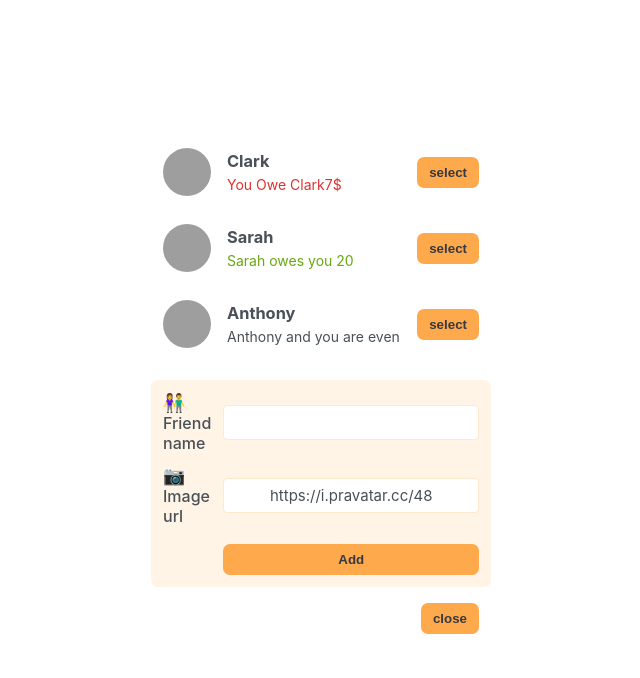
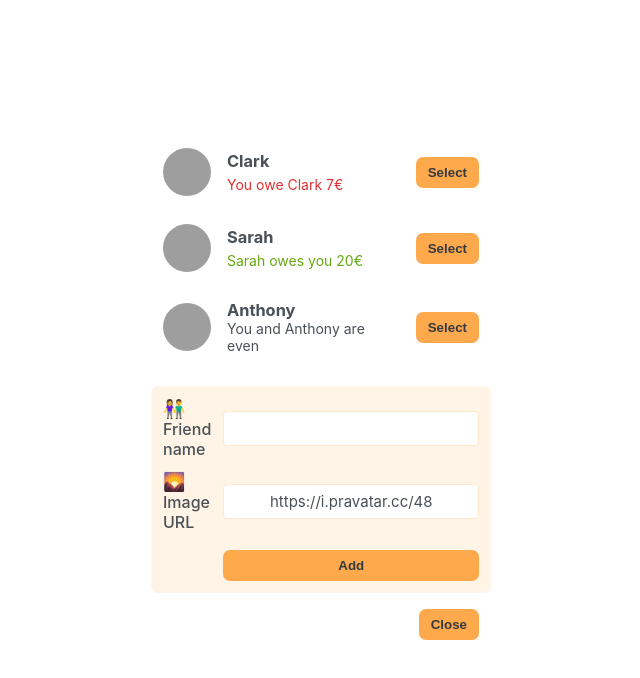
Before and after one commit to Linay90/React_Projects, a React (Create React App) app in the folder SplitBite/splitbite/: page / in a window 1280 px wide. Both pictures are taken after a click on the button "Add friend". Shown: the top 678 px of the page, without its empty margins (79-719 px from the left). Built offline with nearby package versions, Linux system fonts and the light colour scheme; grey boxes are pictures that could not be loaded; the HTML template or start-up script is replaced by a standard one.

Commit message:
completed

```diff
--- a/SplitBite/splitbite/src/App.js
+++ b/SplitBite/splitbite/src/App.js
@@ -21,144 +21,207 @@
   },
 ];
 
-function Button({children,onClick}){
-  return <button className="button" onClick={onClick}>{children}</button>
-
+function Button({ children, onClick }) {
+  return (
+    <button className="button" onClick={onClick}>
+      {children}
+    </button>
+  );
 }
 
- export default function App(){
-  const[friends,setFriends]=useState(initialFriends)
+export default function App() {
+  const [friends, setFriends] = useState(initialFriends);
+  const [showAddFriend, setShowAddFriend] = useState(false);
+  const [selectedFriend, setSelectedFriend] = useState(null);
 
-  const[showAddFriend,setShowAddFriend]= useState(false)
-
-  const[selectedFriend,setSelectedFriend]=useState(null)
-
-  function handleShowAddFriend(){
-    setShowAddFriend((show)=>!show);
+  function handleShowAddFriend() {
+    setShowAddFriend((show) => !show);
   }
 
-
-   function handleAddFriend(friend){
-    setFriends((friends)=>[...friends,friend])
-    setShowAddFriend(false)
+  function handleAddFriend(friend) {
+    setFriends((friends) => [...friends, friend]);
+    setShowAddFriend(false);
   }
 
-
-
-
-   function handleSelection(friend){
-    setSelectedFriend(friend)
-
-   }
-  return<div className="app">
-    <div className="sidebar">
-    <FriendList friends={friends} onSelection={handleSelection}/>
-
-   {showAddFriend&&  <FormAddFriend onAddFriend={handleAddFriend}/>}
-    <Button onClick={handleShowAddFriend}>{showAddFriend?"close":"Add friend"}</Button>
-    </div>
-    {selectedFriend &&<FormSplitBill/>}
-
-  </div>
+  function handleSelection(friend) {
+    // setSelectedFriend(friend);
+    setSelectedFriend((cur) => (cur?.id === friend.id ? null : friend));
+    setShowAddFriend(false);
   }
 
+  function handleSplitBill(value) {
+    setFriends((friends) =>
+      friends.map((friend) =>
+        friend.id === selectedFriend.id
+          ? { ...friend, balance: friend.balance + value }
+          : friend
+      )
+    );
 
- function FriendList({friends,onSelection}){
-  return<ul>
-    {friends.map((friend)=>(
-      <Friend friend={friend} key={friend.id}
-      onSelection={onSelection}/>
-    ))}
-
-    </ul>
-
+    setSelectedFriend(null);
   }
 
- function Friend({friend,onSelection}){
-  return <li>
-    <img src={friend.image} alt={friend.name}/>
+  return (
+    <div className="app">
+      <div className="sidebar">
+        <FriendsList
+          friends={friends}
+          selectedFriend={selectedFriend}
+          onSelection={handleSelection}
+        />
+
+        {showAddFriend && <FormAddFriend onAddFriend={handleAddFriend} />}
+
+        <Button onClick={handleShowAddFriend}>
+          {showAddFriend ? "Close" : "Add friend"}
+        </Button>
+      </div>
+
+      {selectedFriend && (
+        <FormSplitBill
+          selectedFriend={selectedFriend}
+          onSplitBill={handleSplitBill}
+          key={selectedFriend.id}
+        />
+      )}
+    </div>
+  );
+}
+
+function FriendsList({ friends, onSelection, selectedFriend }) {
+  return (
+    <ul>
+      {friends.map((friend) => (
+        <Friend
+          friend={friend}
+          key={friend.id}
+          selectedFriend={selectedFriend}
+          onSelection={onSelection}
+        />
+      ))}
+    </ul>
+  );
+}
+
+function Friend({ friend, onSelection, selectedFriend }) {
+  const isSelected = selectedFriend?.id === friend.id;
+
+  return (
+    <li className={isSelected ? "selected" : ""}>
+      <img src={friend.image} alt={friend.name} />
       <h3>{friend.name}</h3>
-    {friend.balance < 0 &&(
+
+      {friend.balance < 0 && (
         <p className="red">
-        You Owe {friend.name}{Math.abs(friend.balance)}$
-
+          You owe {friend.name} {Math.abs(friend.balance)}€
         </p>
       )}
-    {friend.balance >0 &&(
+      {friend.balance > 0 && (
         <p className="green">
-        {friend.name} owes you {Math.abs(friend.balance)}
-
+          {friend.name} owes you {Math.abs(friend.balance)}€
         </p>
       )}
-     {friend.balance ===0 &&(
-      <p >
-        {friend.name} and you are even
+      {friend.balance === 0 && <p>You and {friend.name} are even</p>}
 
-      </p>
-    )}
-
-
-    <Button onClick={()=>onSelection(friend)}>select</Button>
-
-
+      <Button onClick={() => onSelection(friend)}>
+        {isSelected ? "Close" : "Select"}
+      </Button>
     </li>
-
+  );
 }
 
+function FormAddFriend({ onAddFriend }) {
+  const [name, setName] = useState("");
+  const [image, setImage] = useState("https://i.pravatar.cc/48");
 
+  function handleSubmit(e) {
+    e.preventDefault();
 
+    if (!name || !image) return;
 
-
- function FormAddFriend({onAddFriend}){
-  const[name,setName]=useState("")
-  const[image,setImage]=useState("https://i.pravatar.cc/48")
-
-  function handleSubmit(e){
-    e.preventDefault();
-    if(!name || !image) return
-    const id=crypto.randomUUID();
-    const newFriend={
+    const id = crypto.randomUUID();
+    const newFriend = {
       id,
       name,
-      image:`${image}?=${id}`,
-      balance:0,
+      image: `${image}?=${id}`,
+      balance: 0,
+    };
 
-    };
     onAddFriend(newFriend);
-    setName("")
-    setImage("https://i.pravatar.cc/48")
 
-  }
-  return <form className="form-add-friend" onSubmit={handleSubmit}>
-  <label>👫Friend name </label>
-  <input type="text" value={name}onChange={(e)=>setName(e.target.value)}/>
-
-  <label>📷Image url </label>
-  <input type="text" value={image}onChange={(e)=>setImage(e.target.value)}/>
-  <Button>Add</Button>
-
-
-  </form>
-
+    setName("");
+    setImage("https://i.pravatar.cc/48");
   }
 
- function FormSplitBill(){
-  return<form className="form-split-bill">
-    <h2>split a bill with X</h2>
-    <label> 💰Bill value </label>
-  <input type="text"/>
-  <label> 💲Your expense </label>
-  <input type="text"/>
-  <label> 👭X's expense </label>
-  <input type="text"/>
+  return (
+    <form className="form-add-friend" onSubmit={handleSubmit}>
+      <label>👫 Friend name</label>
+      <input
+        type="text"
+        value={name}
+        onChange={(e) => setName(e.target.value)}
+      />
 
-  <label> 🤑who is paying the bill </label>
-  <select>
+      <label>🌄 Image URL</label>
+      <input
+        type="text"
+        value={image}
+        onChange={(e) => setImage(e.target.value)}
+      />
+
+      <Button>Add</Button>
+    </form>
+  );
+}
+
+function FormSplitBill({ selectedFriend, onSplitBill }) {
+  const [bill, setBill] = useState("");
+  const [paidByUser, setPaidByUser] = useState("");
+  const paidByFriend = bill ? bill - paidByUser : "";
+  const [whoIsPaying, setWhoIsPaying] = useState("user");
+
+  function handleSubmit(e) {
+    e.preventDefault();
+
+    if (!bill || !paidByUser) return;
+    onSplitBill(whoIsPaying === "user" ? paidByFriend : -paidByUser);
+  }
+
+  return (
+    <form className="form-split-bill" onSubmit={handleSubmit}>
+      <h2>Split a bill with {selectedFriend.name}</h2>
+
+      <label>💰 Bill value</label>
+      <input
+        type="text"
+        value={bill}
+        onChange={(e) => setBill(Number(e.target.value))}
+      />
+
+      <label>🧍‍♀️ Your expense</label>
+      <input
+        type="text"
+        value={paidByUser}
+        onChange={(e) =>
+          setPaidByUser(
+            Number(e.target.value) > bill ? paidByUser : Number(e.target.value)
+          )
+        }
+      />
+
+      <label>👫 {selectedFriend.name}'s expense</label>
+      <input type="text" disabled value={paidByFriend} />
+
+      <label>🤑 Who is paying the bill</label>
+      <select
+        value={whoIsPaying}
+        onChange={(e) => setWhoIsPaying(e.target.value)}
+      >
         <option value="user">You</option>
-    <option value="friend">X</option>
+        <option value="friend">{selectedFriend.name}</option>
       </select>
 
       <Button>Split bill</Button>
-
     </form>
+  );
 }
```
Lines whose indentation alone changed are shown as unchanged.
